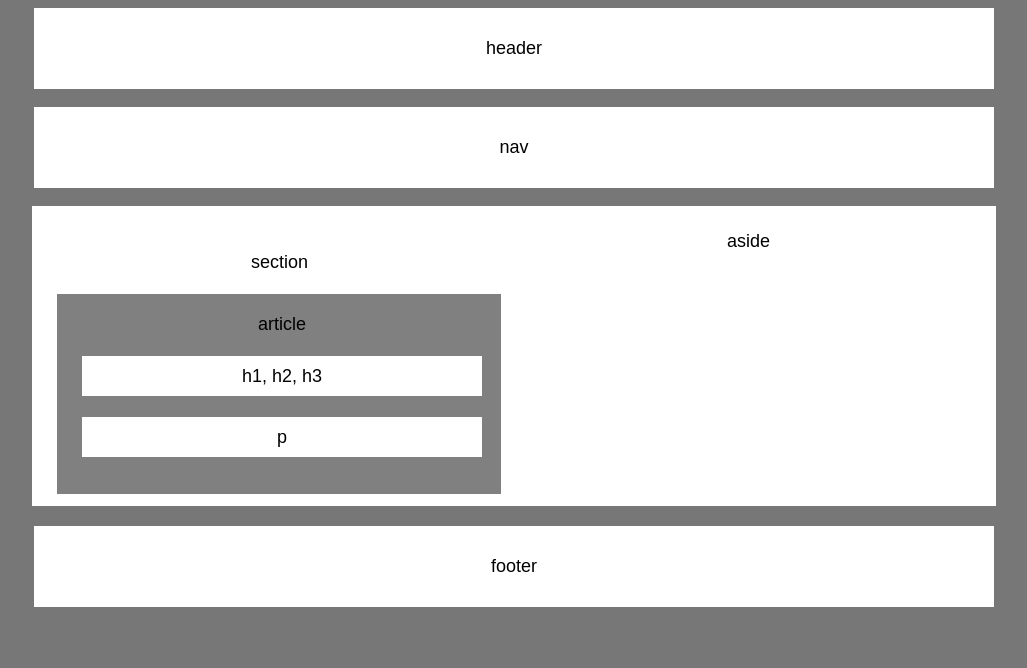
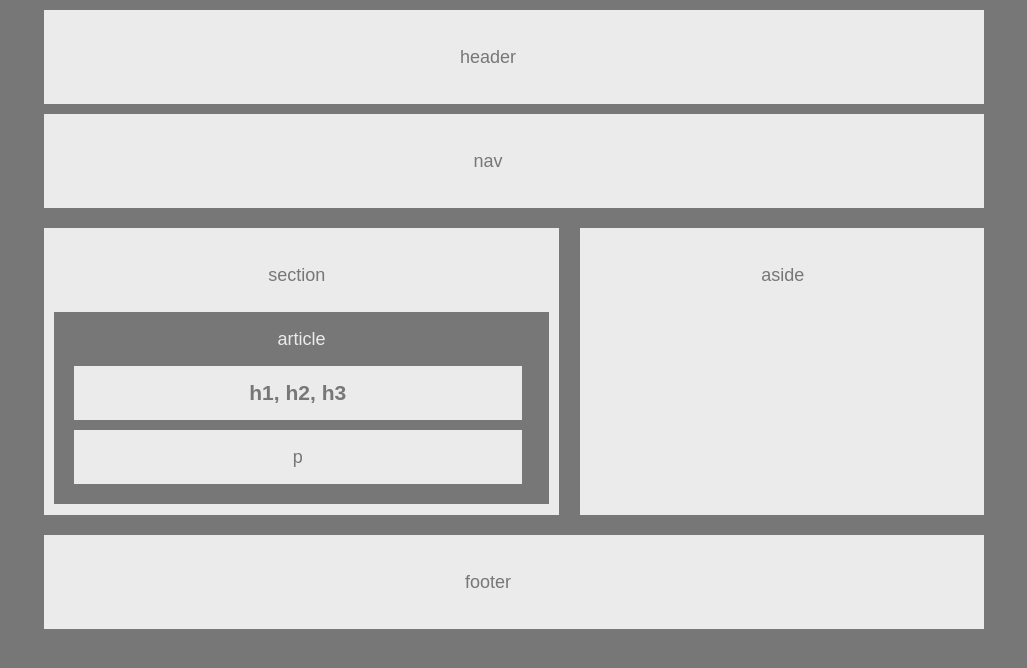
Before and after one commit to J21/HW-Wireframe, a plain HTML site: page index.html in a window 1280 px wide. Shown: the whole page, without its empty margins (126-1153 px from the left). Drawn offline with Linux system fonts and the light colour scheme.

Commit message:
Updated style of html to align more fluidly.

```diff
--- a/index.html
+++ b/index.html
@@ -1,43 +1,42 @@
-<!DOCTYPE html>
-<html>
-<title>me</title>
+<!doctype html>
+<html lang="en-us">
 	<head>
+		<meta charset="UTF-8">
+		<title>HomeWork Week 1</title>
 		<link rel="stylesheet" type="text/css" href="style.css">
 	</head>
 	<body>
 <header>
-		header
+			<p>header</p>
 		</header>
-	<br>
+
 		<nav>
-		nav
+			<p>nav</p>
 		</nav>
-	<br>
-	<section id = "content">
-		<br>
-		section
-		<br>
-		<br>
+
+		<section>
+			<heading>
+				<p>section</p>
+			</heading>
 			<article>
-			article
-			<br>
-			<br>
-			<div id = "header">
-				h1, h2, h3
-			</div>
-			<br>
-			<div id = "p">
-				p
-			</div>
+				<heading>article</heading>
+				<h1>h1, h2, h3</h1>
+				<p>p</p>
 			</article>
 		</section>
+
 		<aside>
-		aside
+			<heading>
+				<p>aside</p>
+			</heading>
 		</aside>
-	<br>
+
+		<div class="clear"></div>
+
+		<footer>
+			<p>footer</p>
+		</footer>
+
+
 	</body>
-	<br>
-	<footer>
-		footer
-	</footer>
 </html>
--- a/style.css
+++ b/style.css
@@ -1,102 +1,57 @@
-*{
-	box-sizing: border-box;
-}
-body{
-	background-color: #777;
-	content: #ebebeb;
+body {
+  width: 960px;
+  margin: auto;
+  font-family: Arial, "Helvetica Neue", Helvetica, sans-serif;
+  font-size: 18px;
+  line-height: 34px;
+  color: #777;
+  background: #777;
 }
 
-header{
-	width:960px;
-	background-color:white;
-	padding: 30px 30px 30px 30px;
-	margin:auto;
-	text-align:center;
-	font-family: 'Arial';
-	font-size: 18px ;
+header,
+nav,
+section,
+aside,
+footer {
+  display: block;
+  padding: 10px;
+  margin: 10px;
+  text-align: center;
+  background: #ebebeb;
 }
 
-nav{
-	width:960px;
-	background-color:white;
-	padding: 30px 30px 30px 30px;
-	margin:auto;
-	text-align: center;
-	font-family: 'Arial';
-	font-size: 18px ;
+section {
+  display: block;
+  float: left;
+  width: 495px;
+  height: 267px;
+  overflow: hidden;
 }
 
-aside{
-	width: 495px;
-	height: 300px;
-	background-color: white;
-	padding:25px 25px 25px 25px;
-	margin: auto;
-	text-align: center;
-	font-family: 'Arial';
-	font-size: 18px ;
-	display :inline;
-	float: right;
-	position: relative;
-	right: 150px;
-}
-article{
-	width:450px;
-	height:200px;
-	text-align:center;
-	padding:20px 20px 20px 20px;
-	background-color:gray;
-	font-family: 'Arial';
-	font-size: 18px ;
-	float:left;
-	position: absolute;
-	left: 25px;
+aside {
+  display: block;
+  float: right;
+  width: 40%;
+  height: 267px;
+  overflow: hidden;
 }
 
-#content{
-	width: 495px;
-	height: 300px;
-	background-color: white;
-	padding: 25px 25px 25px 25px;
-	margin: auto;
-	text-align: center;
-	font-family: 'Arial';
-	font-size: 18px;
-	display: inline;
-	float: left;
-	position: relative;
-	left: 150px;
+article {
+  padding: 10px;
+  color: #ebebeb;
+  background: #777;
 }
 
-div{
-	width: 400px;
-	height: 40px;
-	background-color:white;
-	padding: 10px 10px 10px 10px;
-	margin: auto;
-	text-align:center;
-	font-family: 'Arial';
-	font-size: 18px;
-
+.clear {
+  clear: both;
 }
 
+h1,
+p {
+  width: 90%;
+  padding: 10px;
+  margin: 10px;
+  color: #777;
+  text-align: center;
+  background: #ebebeb;
 }
-.clear{
-	content: "";
-	display:block;
-	clear:both;
-}
-
-footer{
-	width:960px;
-	clear:both;
-	background-color:white;
-	padding: 30px 30px 30px 30px;
-	overflow:auto;
-	margin:auto;
-	text-align:center;
-	font-family: 'Arial';
-	font-size: 18px;
-	position: relative;
-	top:20px;
-}
```
Lines whose indentation alone changed are shown as unchanged.
